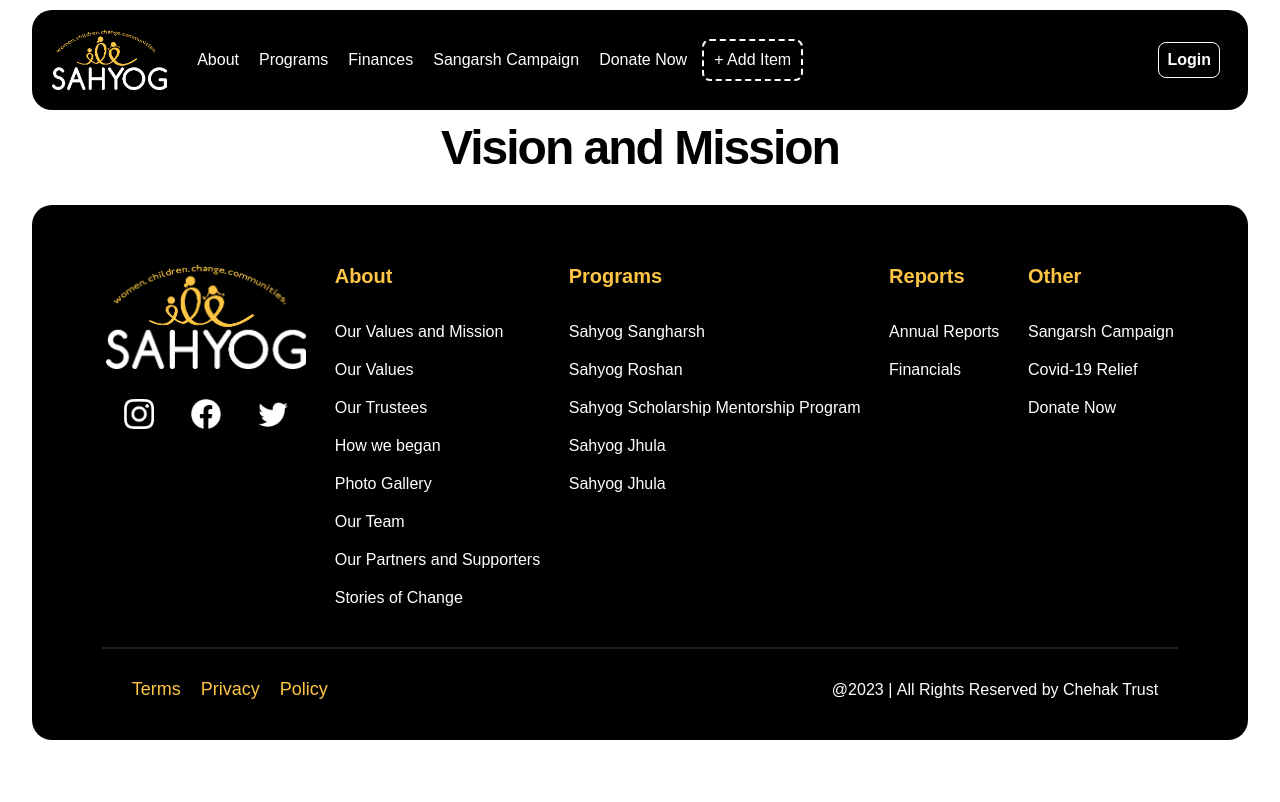
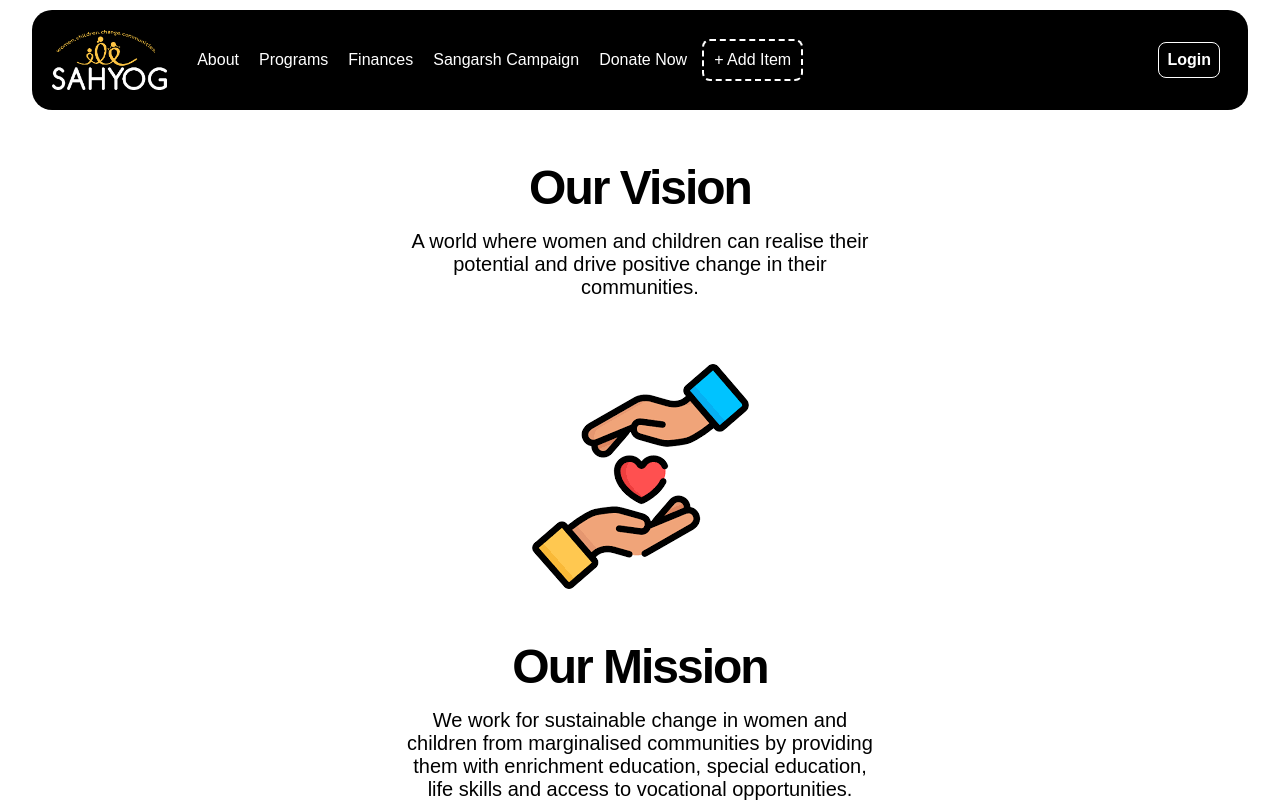
Before and after one commit to HardikShah563/sahyogchehak-frontend, a React (Create React App) app: page /vision-and-mission in a window 1280 px wide. Shown: the top 802 px of the page. Built offline with nearby package versions, Linux system fonts and the light colour scheme.

Commit message:
creating vision-mission page

```diff
--- a/src/pages/VisionMission.jsx
+++ b/src/pages/VisionMission.jsx
@@ -1,5 +1,9 @@
 import Navbar from "../components/Navbar";
 import Footer from "../components/Footer";
+
+import "../style/about.css";
+
+import { visionMission } from "../res";
 
 import React from 'react'
 
@@ -8,7 +12,23 @@ const VisionMission = () => {
         <div>
             <Navbar />
 
-            <h1 className="title txt-ctr">Vision and Mission</h1>
+            <div className="vision-mission section">
+                <div>
+                    <h1 className="title txt-ctr">Our Vision</h1>
+                    <div className="paragraph txt-ctr">
+                        A world where women and children can realise their potential and drive positive change in their communities.
+                    </div>
+                </div>
+
+                <img className="vision-img" src={visionMission} alt="vision mission image" />
+
+                <div>
+                    <h1 className="title txt-ctr">Our Mission</h1>
+                    <div className="paragraph txt-ctr">
+                        We work for sustainable change in women and children from marginalised communities by providing them with enrichment education, special education, life skills and access to vocational opportunities.
+                    </div>
+                </div>
+            </div>
 
             <Footer />
         </div>
--- a/src/res/index.js
+++ b/src/res/index.js
@@ -10,6 +10,7 @@ import sahyogLogoSmall from "./logo-sahyog-small.png";
 import sahyogLogo from "./logo-sahyog.png";
 import google from "./google.png";
 import fb from "./facebook.png";
+import visionMission from "./vision-mission.png";
 
 export {
     donate,
@@ -24,4 +25,5 @@ export {
     sahyogLogo,
     google,
     fb,
+    visionMission,
 };
--- /dev/null
+++ b/src/style/about.css
@@ -0,0 +1,19 @@
+.vision-mission {
+    width: 95vw;
+    margin: 50px auto;
+}
+
+.vision-img {
+    margin: 50px auto;
+}
+
+.vision-flex {
+    justify-content: space-evenly;
+}
+
+.vision-mission .paragraph {
+    padding: 15px 20px;
+    font-size: 20px;
+    margin: auto auto;
+    width: 40vw;
+}
--- a/src/style/home.css
+++ b/src/style/home.css
@@ -17,9 +17,6 @@
 }
 
 .areas-div {
-    /* display: flex;
-    flex-direction: column;
-    width: 300px; */
     min-height: 200px;
     border-radius: var(--radius);
     box-shadow: 0px 0px 20px var(--light-grey);
```
Also changed, not shown: src/res/vision-mission.png (added).
